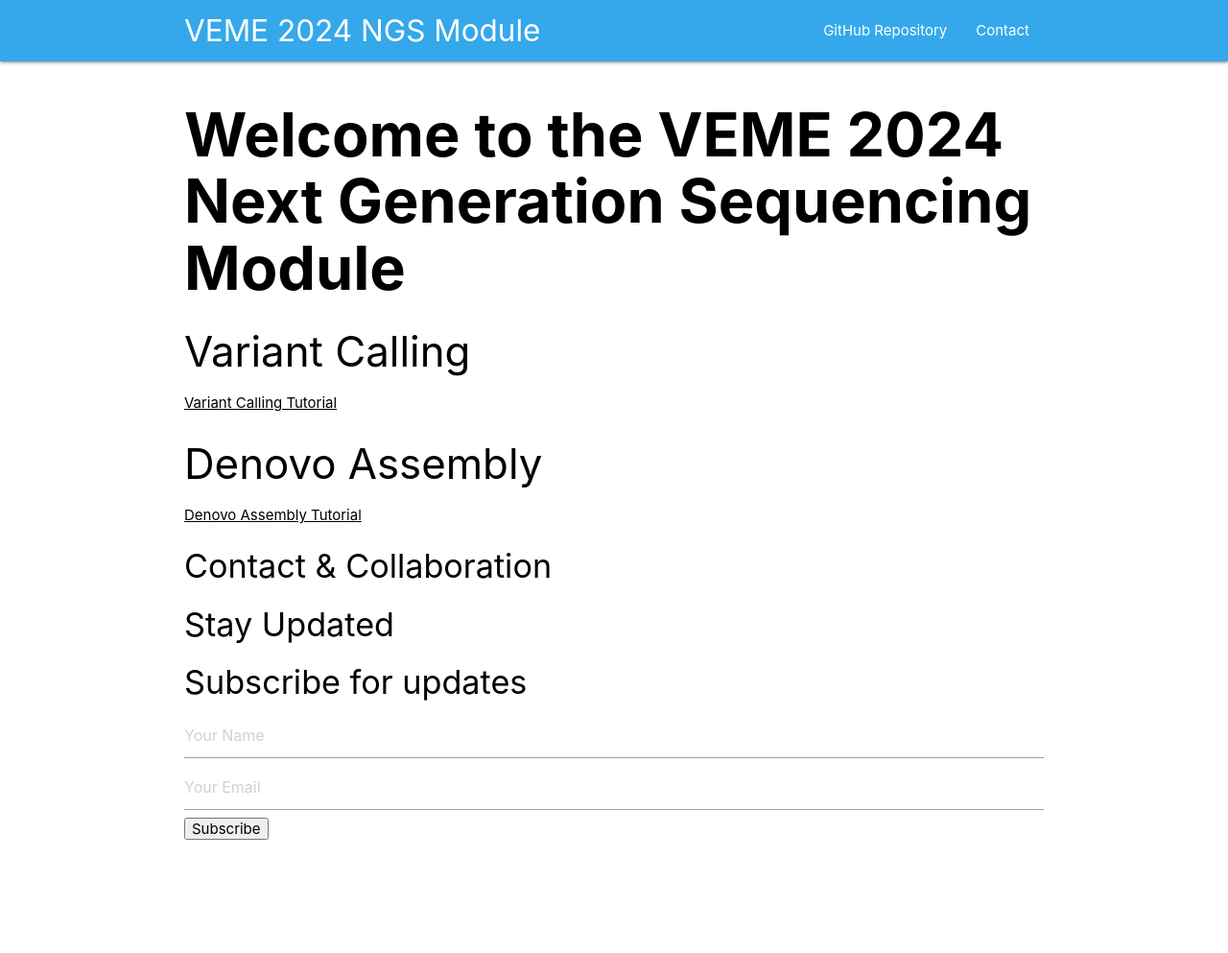
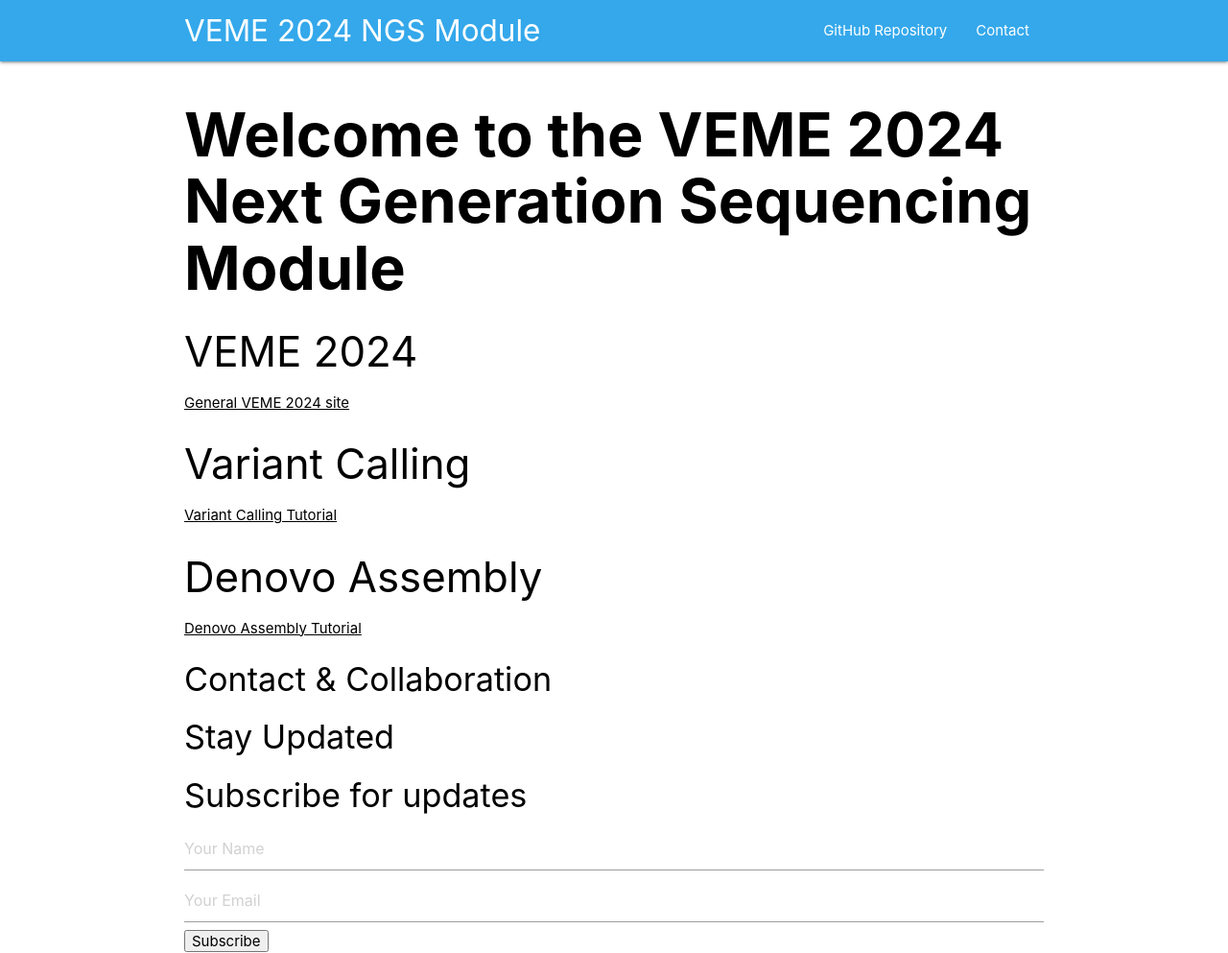
Before and after one commit to taylorpaisie/VEME_2024_NGS_Module, a plain HTML site: page index.html in a window 1280 px wide. Shown: the whole page at 96% size. Before the commit the page ends 875 px from the top, so only its background shows below. Drawn offline with nearby package versions, Linux system fonts and the light colour scheme.

Commit message:
adding general veme site

```diff
--- a/index.html
+++ b/index.html
@@ -40,6 +40,8 @@
             <section>
                 <h1><b>Welcome to the VEME 2024 Next Generation Sequencing Module</b></h1>
                 </ul>
+                <h3>VEME 2024</h3>
+                <u><a href="https://veme.climade.health/">General VEME 2024 site</a></u><br>
 
 
                 <h3>Variant Calling</h3>
```
